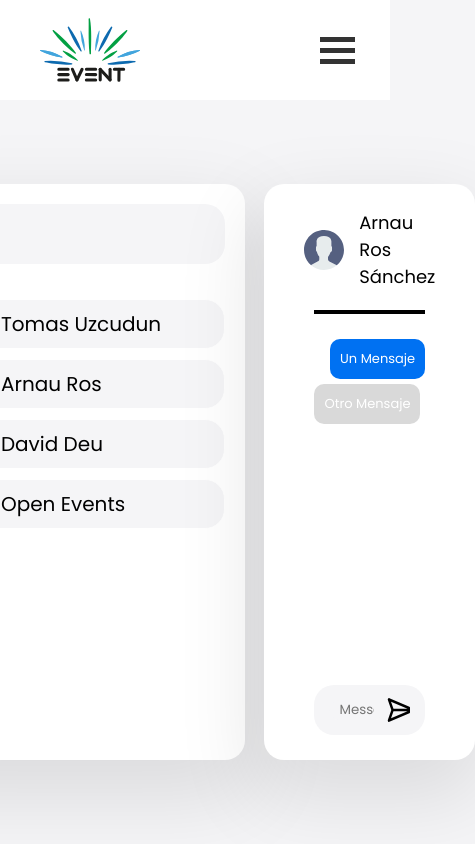
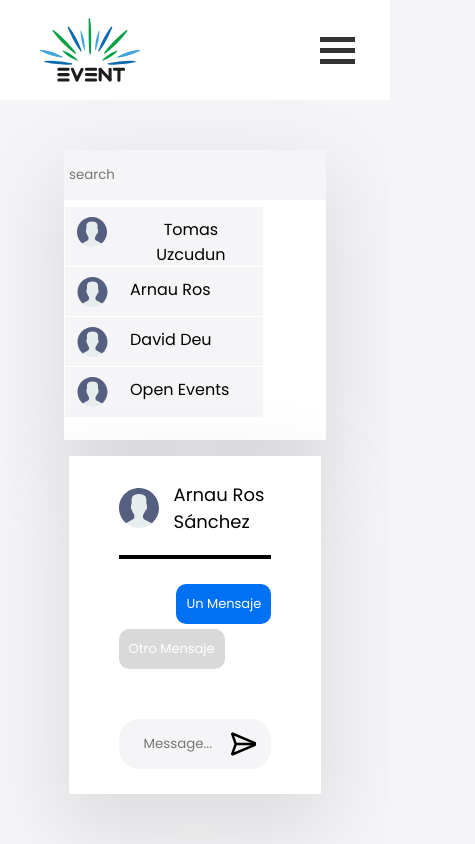
Before and after one commit to OkhaiBroh/PW1-G8, a Vue app: page /messages in a window 390 px wide. Shown: the whole page, 475 px wide, since content can reach past the window. Built offline with nearby package versions, Linux system fonts and the light colour scheme.

Commit message:
responsive in progress, borders to 0px

```diff
--- a/src/views/MessagesView.vue
+++ b/src/views/MessagesView.vue
@@ -1,5 +1,6 @@
 <template>
     <div class="background">
+        <div class="chat_box">
             <div class="left">
                 <input class="input_search" type="text" placeholder="search"/>
                 <ul class="list_chats">
@@ -55,6 +56,7 @@
                 </div>
             </div>
         </div>
+    </div>
 </template>
 
 <style scoped>
@@ -68,8 +70,58 @@
         display: flex;
         justify-content: center;
         align-content: center;
-        padding: 10vh;
+        padding: 5vh;
         background-color: var(--light_gray_color);
+    }
+
+    .chat_box{
+        height: auto;
+        flex: 1 1 auto;
+        flex-wrap: wrap;
+        min-height: 0;
+        min-width: 0;
+        justify-content: center;
+        flex-direction: row;
+        align-items: stretch;
+        align-content: stretch;
+        display: flex;
+    }
+
+    /****************************************
+    *                Right Side              *
+    *****************************************/
+
+    .right {
+        padding: 5px 50px 25px 50px;
+        border-radius: 0px;
+        margin-left: 2vw;
+        margin-top: 2vw;
+        margin-right: 2vw;
+        margin-bottom: 2vw;
+        background-color: white;
+        display: flex;
+        flex-direction: column;
+        width: 50%;
+        box-shadow: 0px 30px 80px 10px rgba(0, 0, 0, 0.1);
+    }
+
+    /****************************************
+    *                Left Side              *
+    *****************************************/
+
+    .left {
+        display: flex;
+        margin-left: 2vw;
+        margin-top: 2vw;
+        margin-right: 2vw;
+        margin-bottom: 2vw;
+        align-items: center;
+        flex-direction: column;
+        align-items: stretch;
+        align-content: stretch;
+        background-color: white;
+        border-radius: 0px;
+        box-shadow: 0px 30px 80px 10px rgba(0, 0, 0, 0.1);
     }
 
     /****************************************
@@ -112,7 +164,6 @@
         flex-direction: column;
         width: 100%;
         height: 70%;
-
         flex-grow: 1;
     }
 
@@ -149,67 +200,42 @@
     }
 
     /****************************************
-    *                Right Side              *
-    *****************************************/
-
-    .right {
-        width: 50%;
-        padding: 5px 50px 25px 50px;
-        border-radius: 20px;
-        margin-left: 5vw;
-        background-color: white;
-
-        display: flex;
-        flex-direction: column;
-
-        box-shadow: 0px 30px 80px 10px rgba(0, 0, 0, 0.1);
-    }
-
-    /****************************************
-    *                Left Side              *
-    *****************************************/
-
-    .left {
-        display: flex;
-        align-items: center;
-        flex-direction: column;
-        background-color: white;
-
-        border-radius: 20px;
-
-        box-shadow: 0px 30px 80px 10px rgba(0, 0, 0, 0.1);
-
-        padding: 20px;
-    }
-
-    /****************************************
     *             Chat users                *
     *****************************************/
     .list_chats{
         list-style: none;
-        width: 100%;
+        display: flex;
+        height: auto;
     }
 
     .input_search{
-        width: 250px;
         border: none;
         background-color: var(--light_gray_color);
-        padding: 20px;
+        height: 50px;
         outline: none;
-        border-radius: 20px;
-        margin-bottom: 25px;
+        border-radius: 0px;
+        padding: 0px 0px 0px 5px;
     }
 
     .user_chat{
         display: flex;
         align-items: center;
-        width: 100%;
         height: 50px;
-        padding-top: 10px;
+    }
+
+    .button_chat{
+        background-color: var(--light_gray_color);
+        display: flex;
+        border: 1px solid var(--white_color);
+        align-items: stretch;
+        cursor: pointer;
+        flex-direction: row;
+        align-content: stretch;
+        border-radius: 0px;
+        font-size: 100%;
     }
 
     .p_style {
-        font-size: 20px;
         color: #000;
         padding-left: 20px;
     }
@@ -217,20 +243,6 @@
     .ico {
         width: 35px;
         height: 30px;
-    }
-
-    .button_chat{
-        background-color: var(--light_gray_color);
-        display: flex;
-        border: 1px solid var(--white_color);
-        align-items: center;
-        cursor: pointer;
-        flex-direction: row;
-        width: 100%;
-        height: 50px;
-        border-radius: 0px;
-        margin-bottom: 35px;
-        border-radius: 20px;
     }
 
     /****************************************
```
Lines whose indentation alone changed are shown as unchanged.
